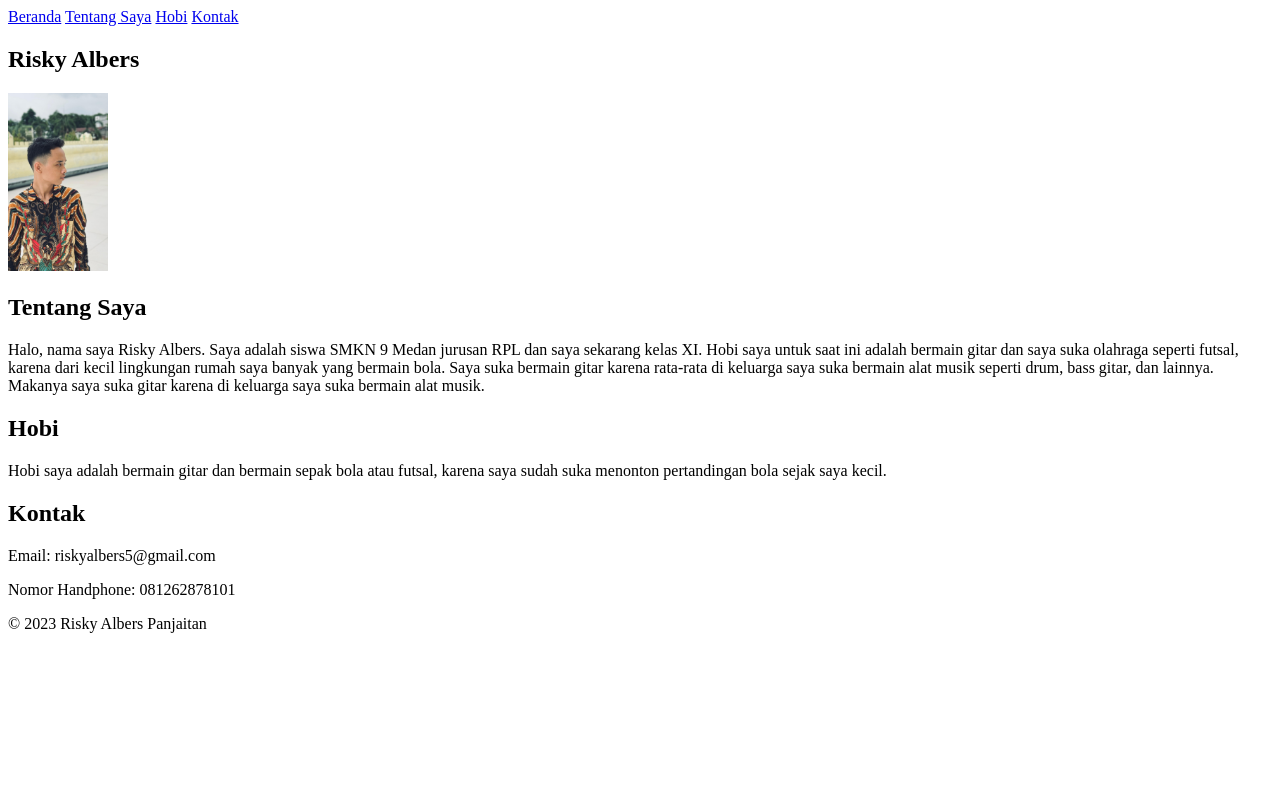
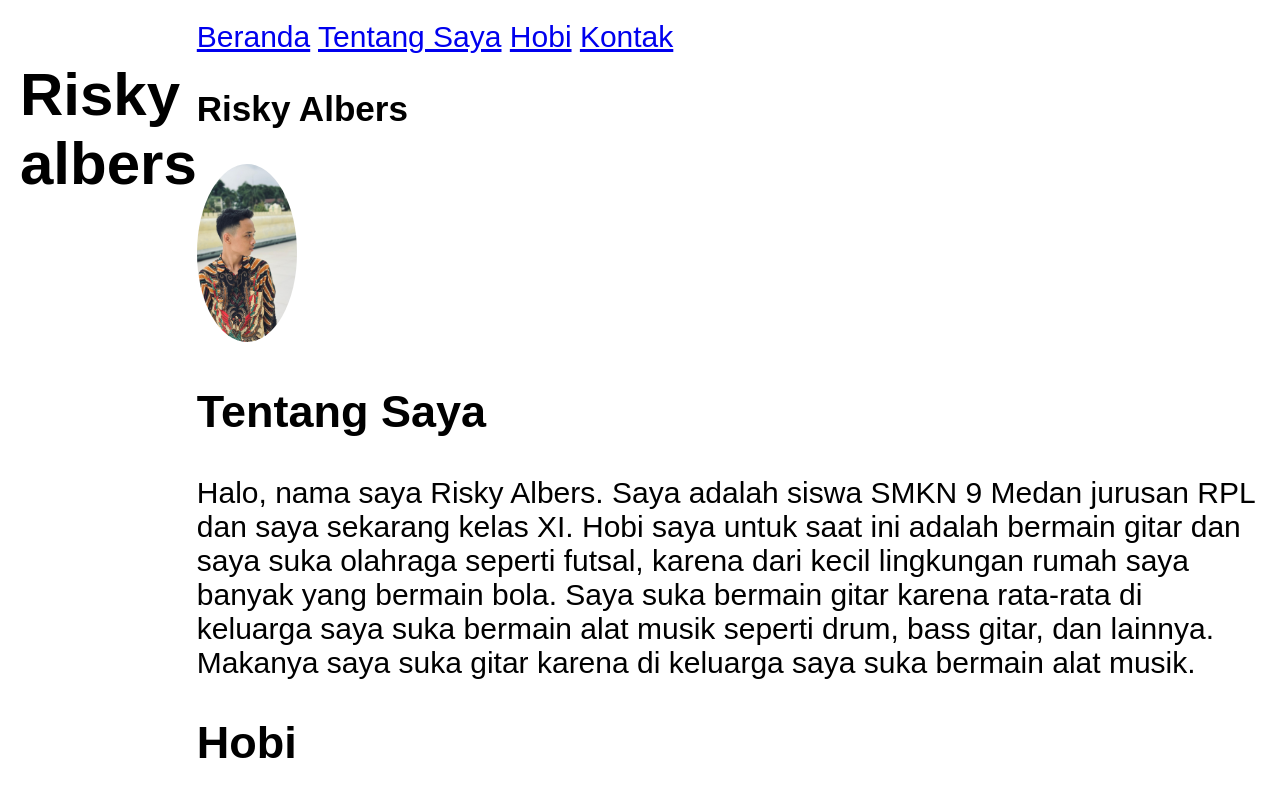
Before and after one commit to Albers07/Submission-akhir, a plain HTML site: page index.html in a window 1280 px wide. Shown: the top 800 px of the page. Drawn offline with Linux system fonts and the light colour scheme.

Commit message:
Update index.html

```diff
--- a/index.html
+++ b/index.html
@@ -4,6 +4,13 @@
     <meta charset="UTF-8">
     <meta name="viewport" content="width=device-width, initial-scale=1.0">
     <title>Risky Albers</title>
+
+        <link rel="stylesheet" href="style.css">
+</head>
+<body>
+    <header>
+        <h1>Risky albers</h1>
+        <nav>
 
 
 
```
